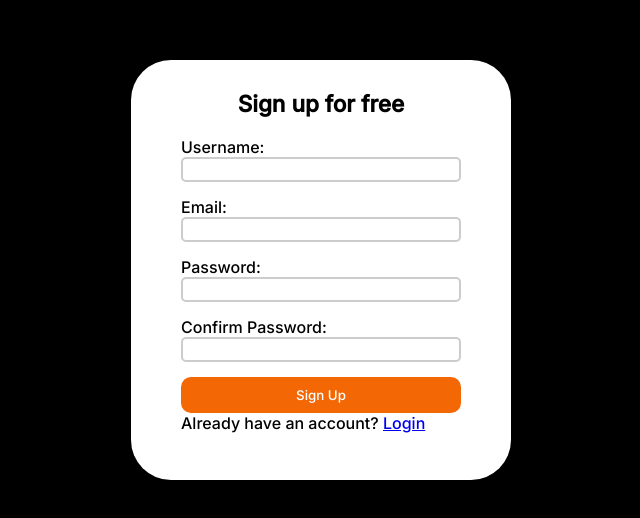
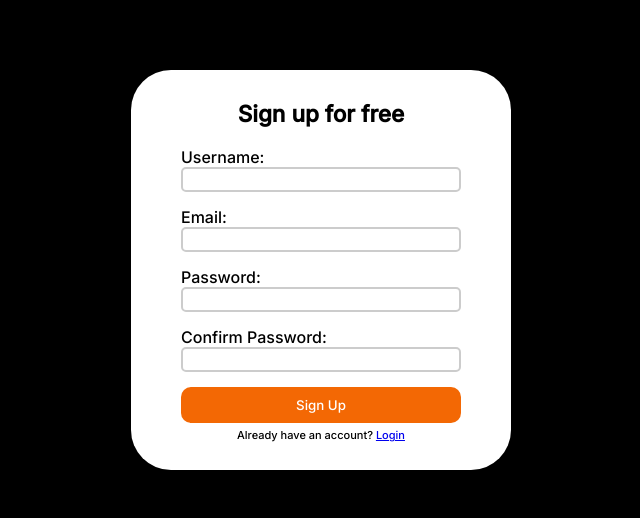
Before and after one commit to muhammedshamil8/code-crypt, a Vue app in the folder client/: page /signup in a window 1280 px wide. Shown: the part 130-648 px from the top of the page, without its empty margins (319-959 px from the left). Built offline with nearby package versions, Linux system fonts and the light colour scheme.

Commit message:
nirthi push

```diff
--- a/client/src/pages/Login.vue
+++ b/client/src/pages/Login.vue
@@ -3,7 +3,7 @@
   <div class="body">
     <div class="full-frame">
       <div class="login-page">
-        <h2>Login into your account</h2>
+        <h2>Login</h2>
         <p class="message" :class="{ 'success-message': isSuccess, 'error-message': !isSuccess }">
           {{ message }}
         </p>
@@ -189,7 +189,7 @@ button:hover {
 
 /* Styling for create-account section */
 .create-account {
-  margin-top: 15px;
+  margin-top: -15px;
   text-align: center;
   font-size: 12px;
 }
--- a/client/src/pages/Signup.vue
+++ b/client/src/pages/Signup.vue
@@ -118,7 +118,7 @@ export default {
     border-radius: 40px;
     background-color: white;
     width: 380px;
-    height: 420px;
+    height: 400px;
     padding-top: 30px;
   }
 
@@ -179,6 +179,11 @@ export default {
     font-size: 12px;
   }
 
+  .p{
+    padding-top: 5px;
+    text-align: center;
+    font-size: 11px;
+  }
   .create-account a:hover {
     text-decoration: underline;
   }
```
